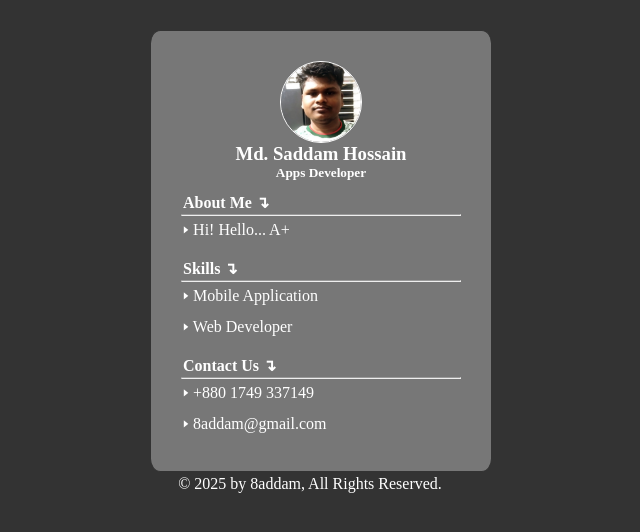
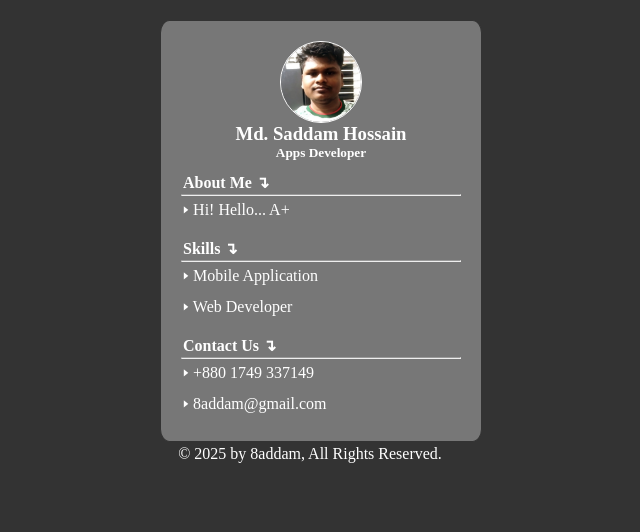
Before and after one commit to 8addam/profile, a plain HTML site: page index.html in a window 1280 px wide. Shown: the whole page, without its empty margins (330-970 px from the left). Drawn offline with Linux system fonts and the light colour scheme.

Commit message:
Update style.css

```diff
--- a/style.css
+++ b/style.css
@@ -4,9 +4,9 @@
 }
 body{
 	background-color: #333333;
-	width: 320px;
+	width: 300px;
 	margin: auto;
-	padding: 30px;
+	padding: 20px;
 	color: #ffffff;
 }
 .container{
@@ -15,7 +15,7 @@ body{
 	background-color: #ffffff55;
 	width: 280px;
 	margin: auto;
-	padding: 30px;
+	padding: 20px;
 }
 img{
 	display: block;
@@ -44,4 +44,5 @@ footer{
 	text-align: center;
 	padding: 3px;
 	color: white;
+
 }
```
